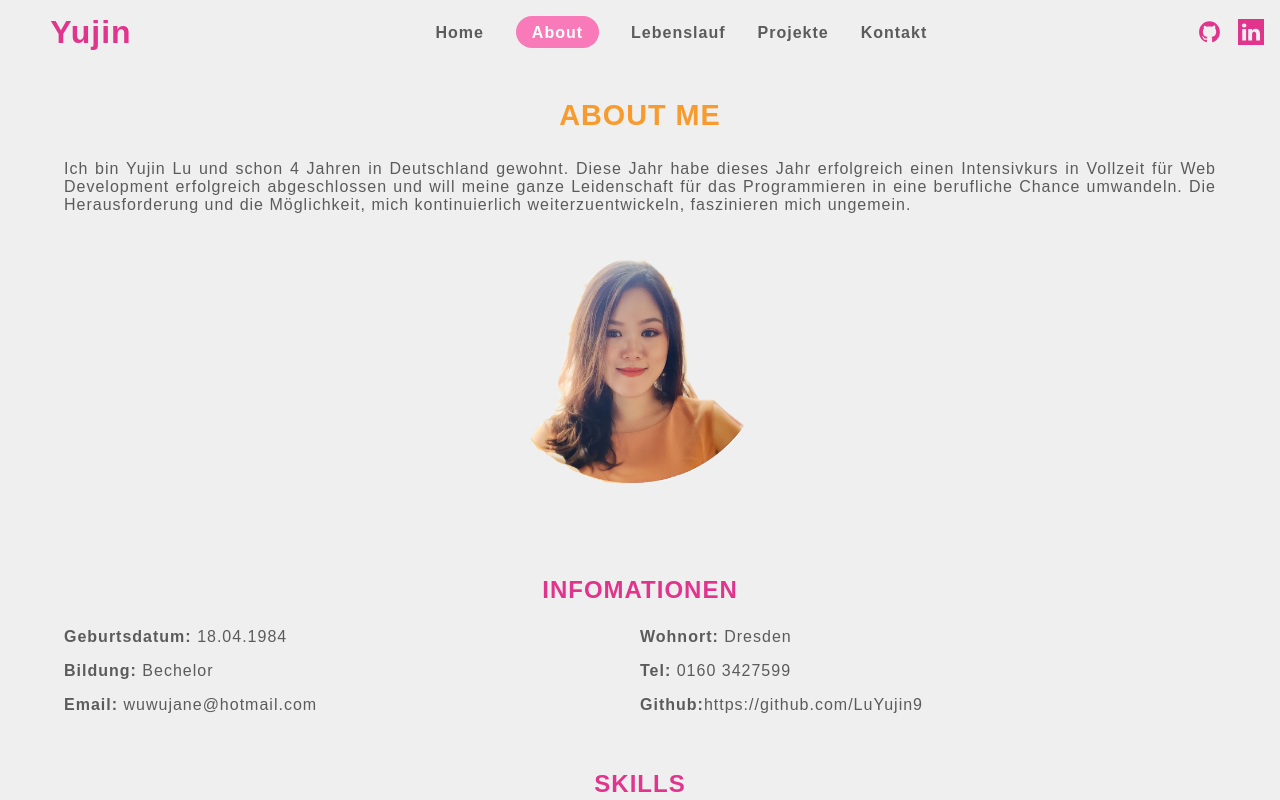
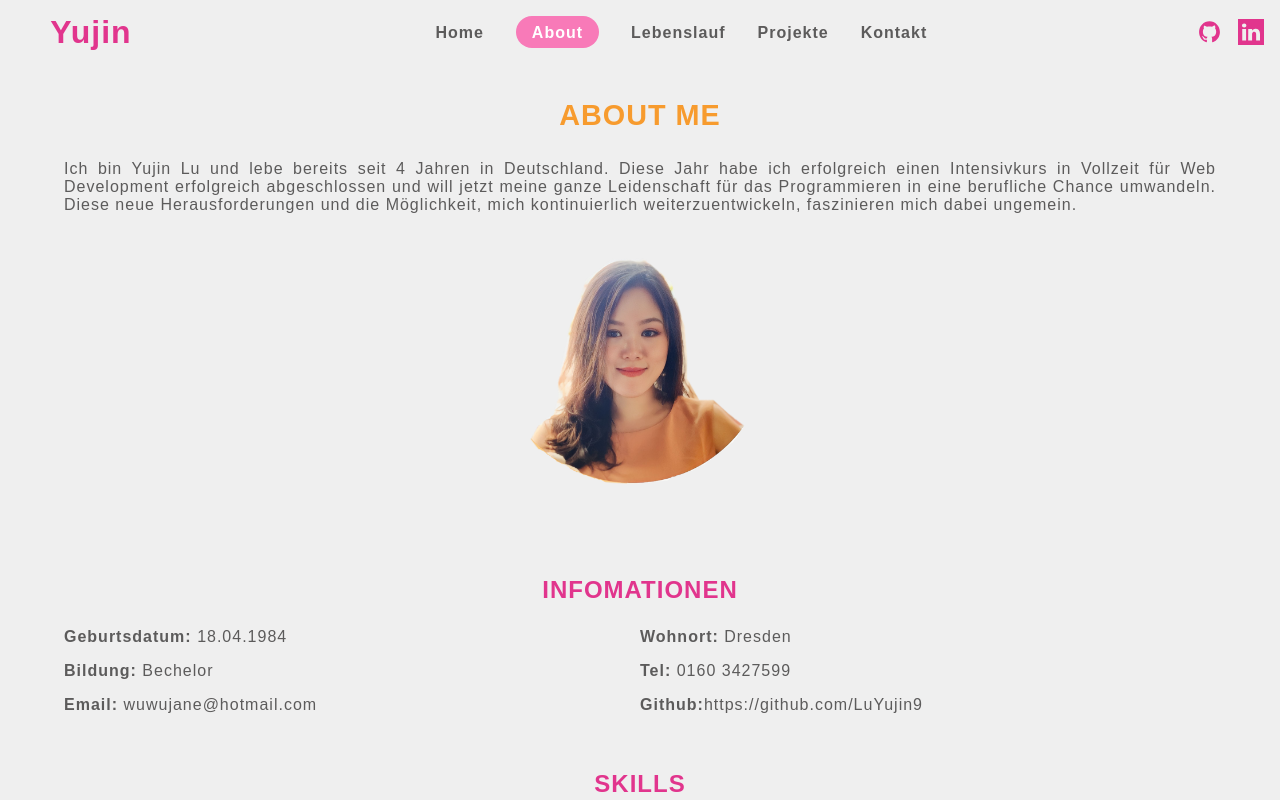
Before and after one commit to LuYujin9/Portfolio, a React (Create React App) app: page /about in a window 1280 px wide. Shown: the top 800 px of the page. Built offline with nearby package versions, Linux system fonts and the light colour scheme.

Commit message:
updated some context

```diff
--- a/src/Pages/About.js
+++ b/src/Pages/About.js
@@ -37,12 +37,12 @@ function About() {
         <h3>ABOUT ME</h3>
         <section className="description-container">
           <p className="my-description">
-            Ich bin Yujin Lu und schon 4 Jahren in Deutschland gewohnt. Diese
-            Jahr habe dieses Jahr erfolgreich einen Intensivkurs in Vollzeit für
-            Web Development erfolgreich abgeschlossen und will meine ganze
+            Ich bin Yujin Lu und lebe bereits seit 4 Jahren in Deutschland.
+            Diese Jahr habe ich erfolgreich einen Intensivkurs in Vollzeit für
+            Web Development erfolgreich abgeschlossen und will jetzt meine ganze
             Leidenschaft für das Programmieren in eine berufliche Chance
-            umwandeln. Die Herausforderung und die Möglichkeit, mich
-            kontinuierlich weiterzuentwickeln, faszinieren mich ungemein.
+            umwandeln. Diese neue Herausforderungen und die Möglichkeit, mich
+            kontinuierlich weiterzuentwickeln, faszinieren mich dabei ungemein.
           </p>
           <img src="/images/my-photo.png" alt="me" className="my-photo" />
         </section>
--- a/src/Pages/Projects.js
+++ b/src/Pages/Projects.js
@@ -9,7 +9,7 @@ const projectsData = [
   {
     name: "Lecker Map",
     description:
-      "Lecker Map ist mein Capstone-Project von intensivem Kurs für Web-develop. Es ist eine full-sack-App and biete die functions:Restaurants Suchen, Anschauen, Reservieren und Kommentieren. Außerdem kann man noch die Kommentars und Reserves sich verändern und entfern.",
+      "Die Lecker Map ist mein Capstone-Project aus dem intensivkurs für Web-development. Es ist eine full-sack-App mit folgenden Funktionen: Restaurants Suche nach eigenen Kriterien, Vorschau(Location,Menü etc.), Reservierung und Möglichkeit für Kommentare.",
     photo: "/images/lecker-map.png",
     techStack:
       "Next.js, React, Javascript, MangoDB, Mangoose,styled-components, testing-library/react",
@@ -20,7 +20,7 @@ const projectsData = [
   {
     name: "Portfolio",
     description:
-      "Die Portfolio Webseite zeigt meine Informationen. Sie können dadurch mich mehr kennenlernen",
+      "Die Portfolio Webseite zeigt meine Informationen, um mich besser kennenlernen zu können.",
     photo: "/images/portfolio.png",
     techStack: "Javascript, React, styled-components",
     keyWord: ["Javascript", "React"],
@@ -30,7 +30,7 @@ const projectsData = [
   {
     name: "Feedback Page",
     description:
-      "Das ist eine Webseite, um PHP und MySQL gelernt und geübt zu werden.",
+      "Das ist eine Webseite, um PHP und MySQL zu lernen und zu üben.",
     photo: "/images/Feedback.png",
     techStack: "PHP, MySQL, phpMyAdmin",
     keyWord: ["PHP", "MySQL"],
```
Also changed, not shown: src/logo.svg (deleted), src/star.svg (deleted).
